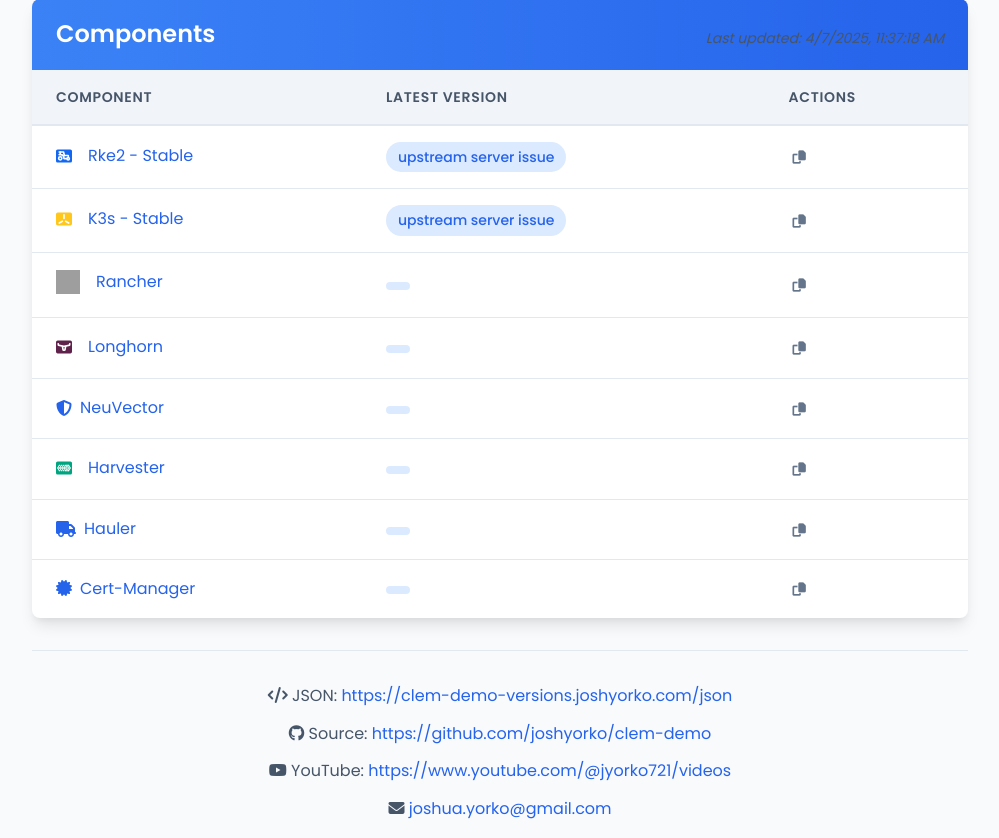
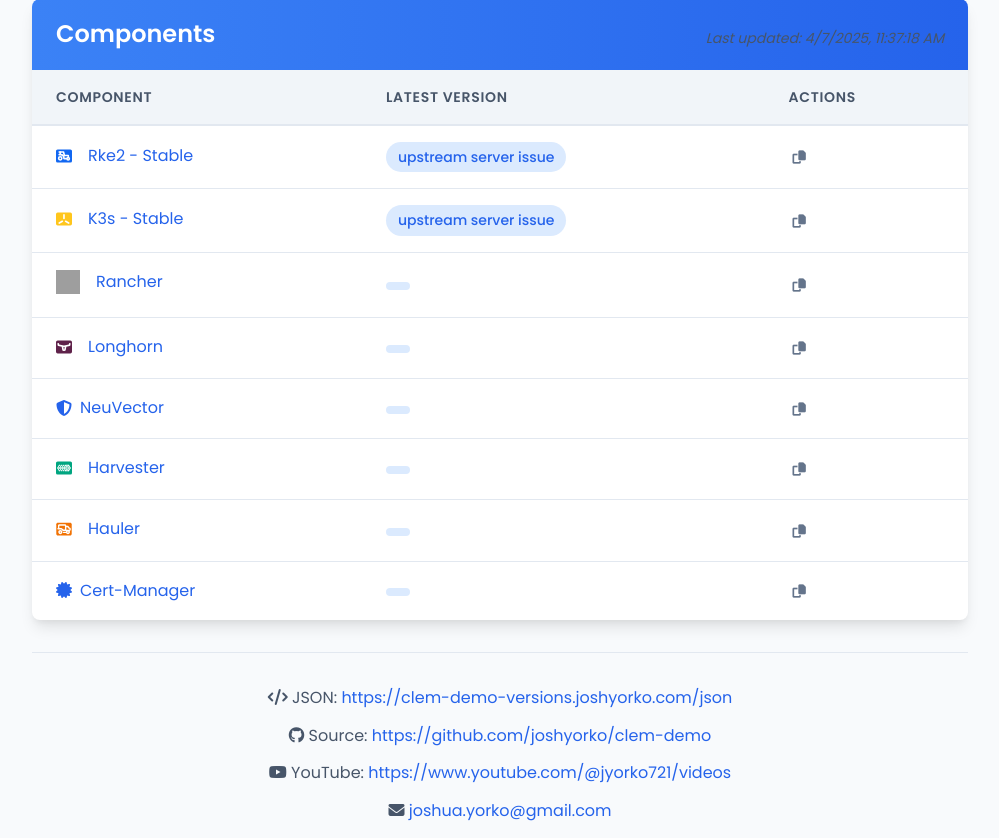
Before and after one commit to joshyorko/clem-demo, a Flask app: page / in a window 1280 px wide. Shown: the part 233-1071 px from the top of the page, without its empty margins (140-1139 px from the left). Run offline with Flask 3, Linux system fonts and the light colour scheme; data that the repository does not hold is empty; grey boxes are pictures that could not be loaded.

Commit message:
Add RGS Hauler logo SVG and update index.html to display it in the Hauler link

```diff
--- a/templates/index.html
+++ b/templates/index.html
@@ -539,7 +539,7 @@
                         <tr data-name="hauler">
                             <td>
                                 <a href="https://github.com/rancherfederal/hauler" target="_blank">
-                                    <i class="fas fa-truck"></i> Hauler
+                                    <img src="/assets/rgs-hauler-logo-icon.svg" alt="Hauler Icon" style="width: 16px; height: 16px; vertical-align: middle; margin-right: 8px;"> Hauler
                                 </a>
                             </td>
                             <td>
```
Also changed, not shown: assets/rgs-hauler-logo-icon.svg (added).
